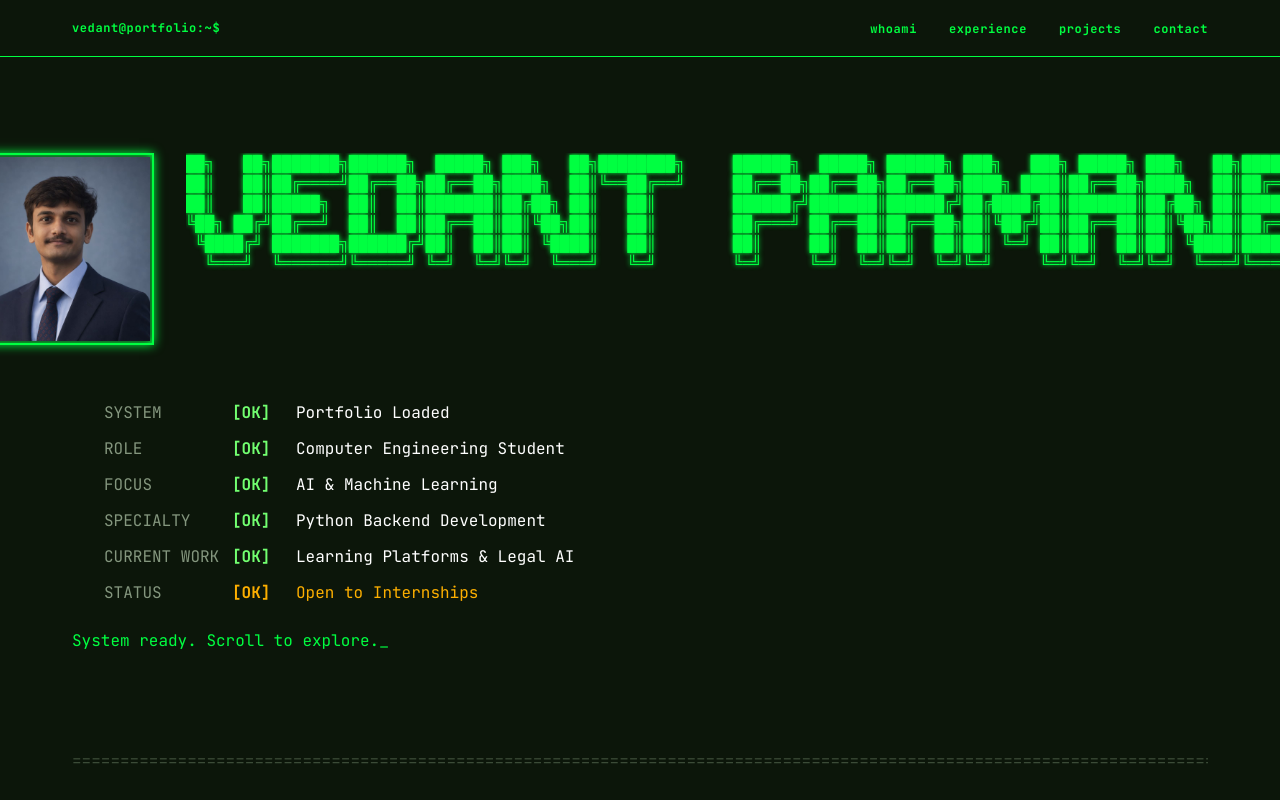
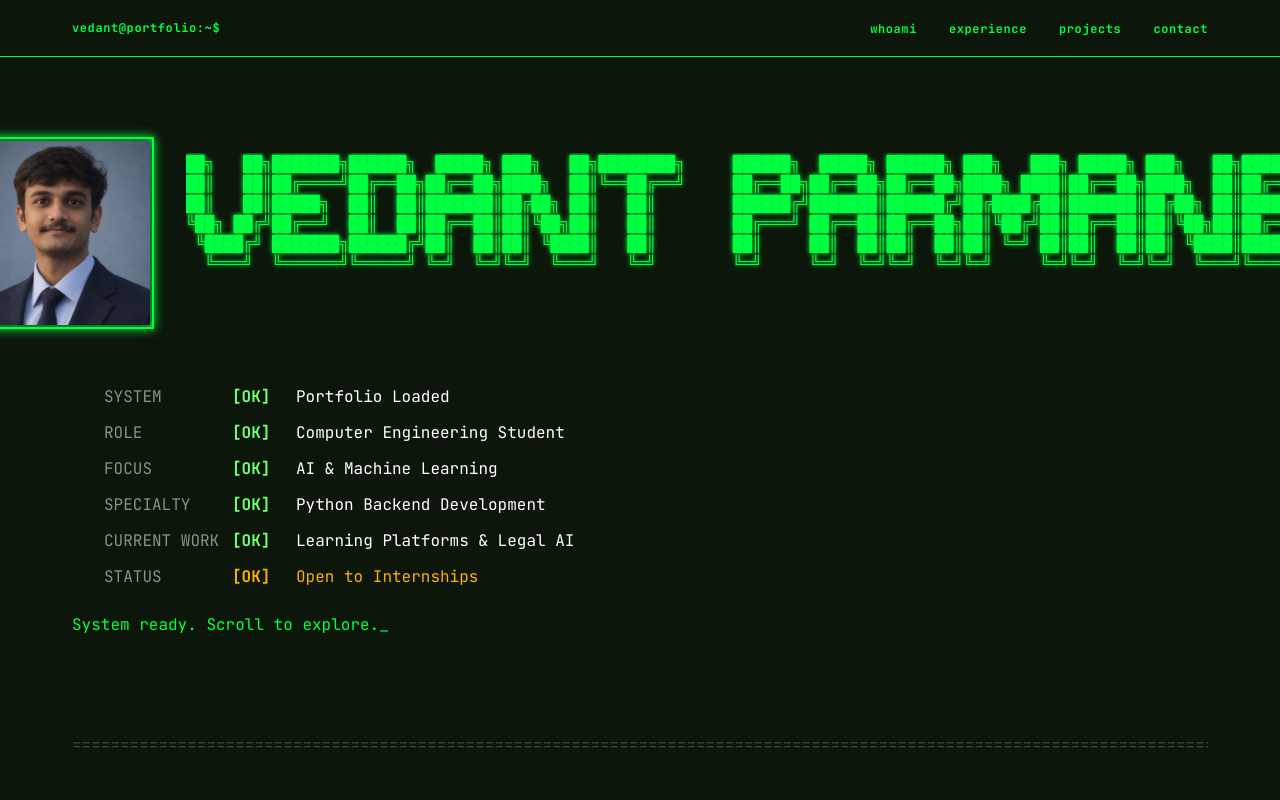
Before and after one commit to narcissus8302-wq/portfolio, a React (Vite) app: page / in a window 1280 px wide. Shown: the top 800 px of the page. Built offline with nearby package versions, Linux system fonts and the light colour scheme.

Commit message:
update image, reduce size, move image up, replace favicon

```diff
--- a/src/components/HeroSection.tsx
+++ b/src/components/HeroSection.tsx
@@ -4,7 +4,7 @@ export function HeroSection() {
   return (
     <section className="flex flex-col gap-8 py-8 justify-center" id="hero">
       <div className="flex flex-col xl:flex-row gap-8 items-center xl:items-start w-full justify-center">
-        <div className="w-48 h-48 flex-shrink-0 glow-border p-0.5 bg-surface-container">
+        <div className="w-48 h-48 flex-shrink-0 glow-border p-0.5 bg-surface-container xl:-mt-4">
           <img
             alt="Vedant Parmane"
             className="w-full h-full object-cover"
```
Also changed, not shown: src/assets/vedant.jpeg.
